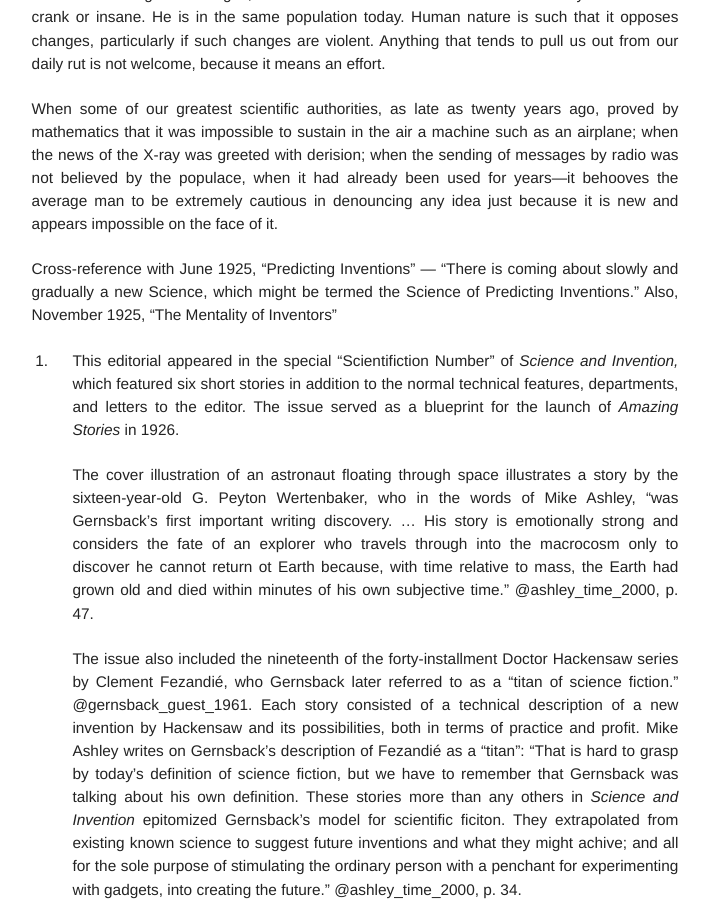
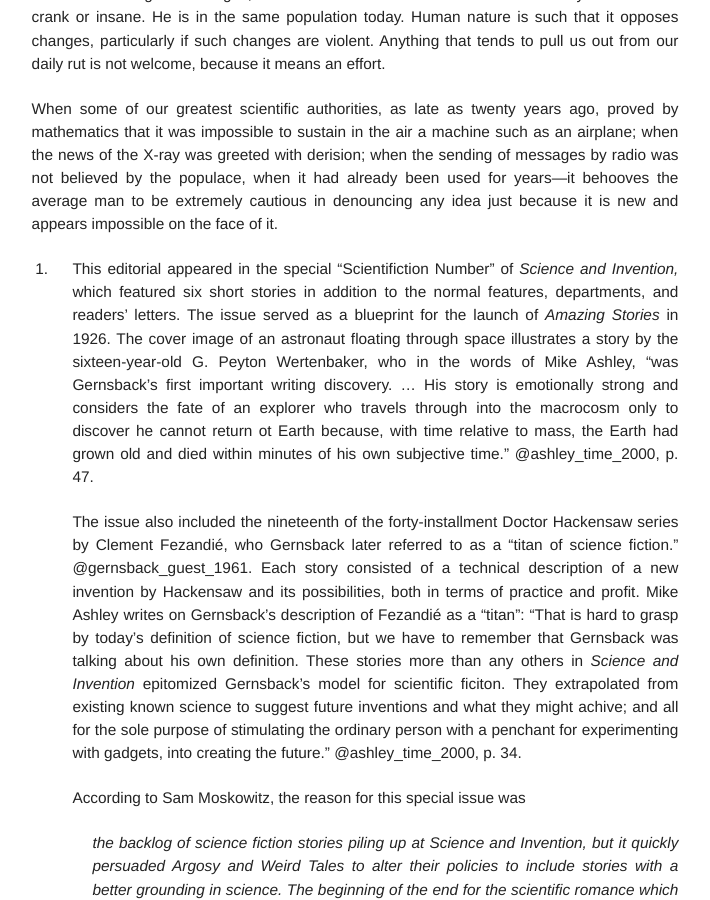
Before and after one commit to gwijthoff/perversity_of_things, a Jekyll site: the page built from 192308_predicting_future_inventions.md, in a window 1280 px wide and 900 px high, scrolled down 1798 px. Shown: the whole window, without its empty margins (260-970 px from the left). Built offline with Jekyll 4.4.1, drawn with Linux system fonts in a browser that asks for light colours; some of the changed text lies outside the part shown.

Commit message:
new edits

```diff
--- a/192308_predicting_future_inventions.md
+++ b/192308_predicting_future_inventions.md
@@ -28,9 +28,7 @@
 
 When some of our greatest scientific authorities, as late as twenty years ago, proved by mathematics that it was impossible to sustain in the air a machine such as an airplane; when the news of the X-ray was greeted with derision; when the sending of messages by radio was not believed by the populace, when it had already been used for years---it behooves the average man to be extremely cautious in denouncing any idea just because it is new and appears impossible on the face of it.
 
-[^now]: This editorial appeared in the special "Scientifiction Number" of *Science and Invention,* which featured six short stories in addition to the normal technical features, departments, and letters to the editor.  The issue served as a blueprint for the launch of *Amazing Stories* in 1926.
-
-    The cover illustration of an astronaut floating through space illustrates a story by the sixteen-year-old G. Peyton Wertenbaker, who in the words of Mike Ashley, "was Gernsback’s first important writing discovery. … His story is emotionally strong and considers the fate of an explorer who travels through into the macrocosm only to discover he cannot return ot Earth because, with time relative to mass, the Earth had grown old and died within minutes of his own subjective time."  @ashley_time_2000, p. 47.
+[^now]: This editorial appeared in the special "Scientifiction Number" of *Science and Invention,* which featured six short stories in addition to the normal features, departments, and readers' letters.  The issue served as a blueprint for the launch of *Amazing Stories* in 1926.  The cover image of an astronaut floating through space illustrates a story by the sixteen-year-old G. Peyton Wertenbaker, who in the words of Mike Ashley, "was Gernsback’s first important writing discovery. … His story is emotionally strong and considers the fate of an explorer who travels through into the macrocosm only to discover he cannot return ot Earth because, with time relative to mass, the Earth had grown old and died within minutes of his own subjective time."  @ashley_time_2000, p. 47.
 
     The issue also included the nineteenth of the forty-installment Doctor Hackensaw series by Clement Fezandié, who Gernsback later referred to as a "titan of science fiction."  @gernsback_guest_1961.  Each story consisted of a technical description of a new invention by Hackensaw and its possibilities, both in terms of practice and profit.  Mike Ashley writes on Gernsback's description of Fezandié as a "titan": "That is hard to grasp by today's definition of science fiction, but we have to remember that Gernsback was talking about his own definition.  These stories more than any others in *Science and Invention* epitomized Gernsback's model for scientific ficiton.  They extrapolated from existing known science to suggest future inventions and what they might achive; and all for the sole purpose of stimulating the ordinary person with a penchant for experimenting with gadgets, into creating the future."  @ashley_time_2000, p. 34.
 
@@ -50,7 +48,7 @@
 
     @gernsback_mentality_1925.
 
-    Gernsback was also aware that this "mentality" of the inventor, namely the ability to sense future opportunities for innovation, was becoming something of a "science" among new wings of large corporations.
+    Gernsback was also aware that this "mentality" of the inventor, namely the ability to sense future opportunities for innovation, was becoming something of a science among new wings of large corporations.
 
     > There certainly is nothing new about this, because it has been done for ages, but only in a haphazard manner.  Everybody who had a little imagination could take a fling at predicting, and quite often the prediction came true.
 
@@ -72,6 +70,4 @@
 
     Moskowitz, describing a prototype "dummy magazine" sent to the Patent Office by Gernsback in October 1934 with the title *True Supernatural Stories,* writes: "Beyond the provocative notion that Hugo Gernsback, for years one of hte world's greatest opponents of the concept of the occult (featuring a series of exposes of spiritualism by Dunninger in his magazine *Science and Invention*), would ever be reduced to the desperate state where he would consider publishing a magazine of this stripe, the contents are particularly desirable.  It contains three stories: "The Epiphany of Death" by Clark Ashton Smith, "The Ghoul" by Clark Ashton Smith, and "The Other Gods" by H.P. Lovecraft."  @moskowitz_gernsback_1971.
 
-[^jnk]:  Charles Francis Jenkins publicly demonstrated his prototype of a mechanical scanning television system with synchronized sound and image on June 13, 1925.  The terms he used to describe the image thus transmitted included "radio movies," "radiovision," or "shadowgraph."  For more, see @godfrey_c._2014.
-
-Cross-reference with June 1925, “Predicting Inventions” — “There is coming about slowly and gradually a new Science, which might be termed the Science of Predicting Inventions.”  Also, November 1925, "The Mentality of Inventors"
+[^jnk]:  Charles Francis Jenkins publicly demonstrated his prototype of a mechanical scanning television system with synchronized sound and image on June 13, 1925.  The terms he used to describe the image thus transmitted included "radio movies," "radiovision," and "shadowgraph."  For more, see @godfrey_c._2014.
```
Also changed, not shown: 191001_roberts_wireless_bill.md (+7 -1 lines), 192010_an_american_jules_verne.md (+2 -2 lines), 192202_10k_years_hence.md (+1 -1 lines), 192604_a_new_sort_of_magazine.md (+4 -0 lines), _TOC_chronological_notes.md (+3 -0 lines).
